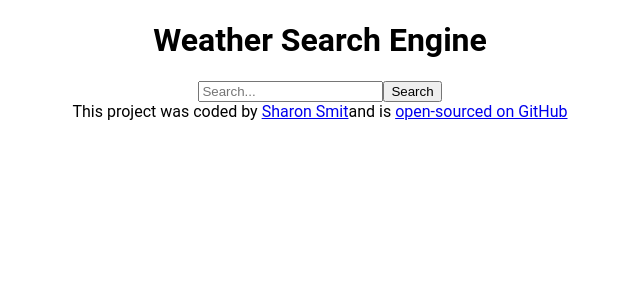
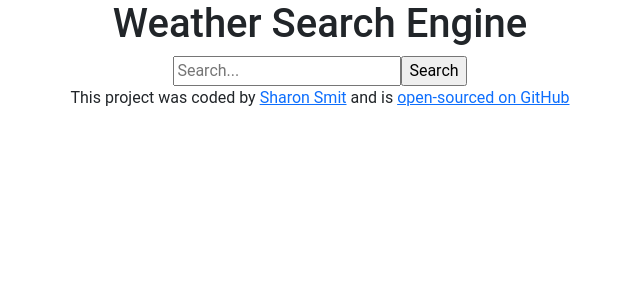
Before and after one commit to SharonSmit/react-weather-app, a React (Create React App) app: page / in a window 1280 px wide. Shown: the top 300 px of the page, without its empty margins (320-960 px from the left). Built offline with nearby package versions, Linux system fonts and the light colour scheme.

Commit message:
Installed Bootstrap

```diff
--- a/package.json
+++ b/package.json
@@ -7,6 +7,7 @@
     "@testing-library/react": "^13.3.0",
     "@testing-library/user-event": "^13.5.0",
     "axios": "^0.27.2",
+    "bootstrap": "^5.1.3",
     "react": "^18.2.0",
     "react-dom": "^18.2.0",
     "react-scripts": "5.0.1",
--- a/src/index.js
+++ b/src/index.js
@@ -1,12 +1,14 @@
 import React from "react";
 import ReactDOM from "react-dom";
 import Search from "./Search";
+import "bootstrap/dist/css/bootstrap.css";
 
 import "./styles.css";
 
 function App() {
   return (
     <div className="App">
+      <div className="Container">
         <div>
           <h1>Weather Search Engine</h1>
           <Search />
@@ -15,7 +17,7 @@ function App() {
           This project was coded by{" "}
           <a href="https://www.sharonsmit.com" target="blank">
             Sharon Smit
-        </a>
+          </a>{" "}
           and is{" "}
           <a
             href="https://github.com/SharonSmit/react-weather-app"
@@ -25,6 +27,7 @@ function App() {
           </a>
         </footer>
       </div>
+    </div>
   );
 }
 
```
Also changed, not shown: 1 other file (tests, documents, lock files or other folders). Lines whose indentation alone changed are shown as unchanged.
